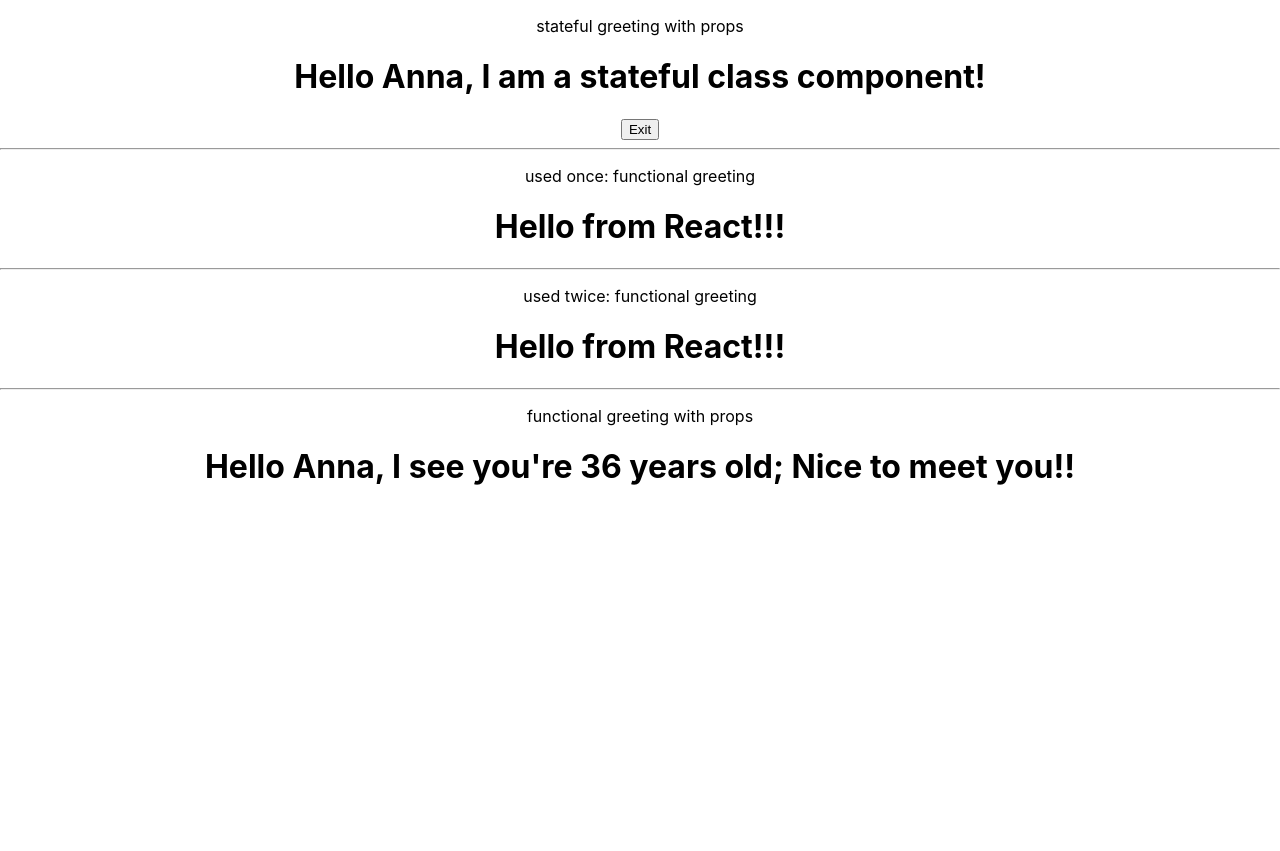
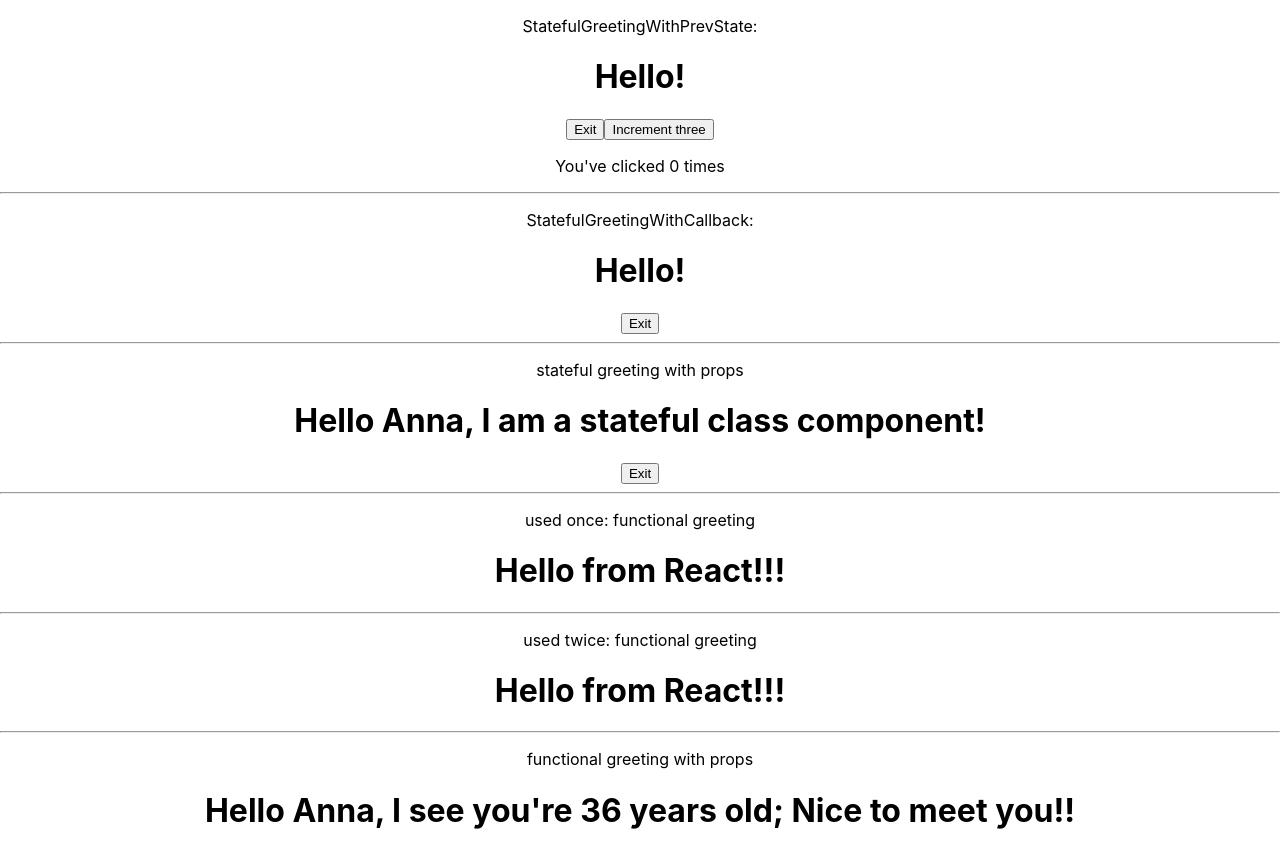
Before and after one commit to annagabain/gotpod-react-walkalong, a React (Create React App) app in the folder my-app/: page / in a window 1280 px wide. Before the commit the page ends 800 px from the top, so only its background shows below. Built offline with nearby package versions, Linux system fonts and the light colour scheme.

Commit message:
Learn Updating the State

```diff
--- a/my-app/src/App.js
+++ b/my-app/src/App.js
@@ -3,19 +3,25 @@
 import FunctionalGreeting from './components/FunctionalGreeting';
 import FunctionalGreetingWithProps from './components/FunctionalGreetingWithProps';
 import StatefulGreeting from './components/StatefulGreeting';
+import StatefulGreetingWithCallback from './components/StatefulGreetingWithCallback';
+import StatefulGreetingWithPrevState from './components/StatefulGreetingWithPrevState'
 
 
 function App() {
   return (
     <div className="App">
       {/* <h1>It works!</h1> */}
-      <p>stateful greeting with props</p><StatefulGreeting greeting="I am a stateful class component!" name="Anna"/>
+      <p>StatefulGreetingWithPrevState: </p><StatefulGreetingWithPrevState/>
       <hr/>
+      <p>StatefulGreetingWithCallback:</p> <StatefulGreetingWithCallback />
+      <hr />
+      <p>stateful greeting with props</p><StatefulGreeting greeting="I am a stateful class component!" name="Anna" />
+      <hr />
       <p>used once: functional greeting<FunctionalGreeting /></p>
-      <hr/>
+      <hr />
       <p>used twice: functional greeting<FunctionalGreeting /></p>
-      <hr/>
-      <p>functional greeting with props</p><FunctionalGreetingWithProps greeting="Nice to meet you!" name="Anna" age="36"/>
+      <hr />
+      <p>functional greeting with props</p><FunctionalGreetingWithProps greeting="Nice to meet you!" name="Anna" age="36" />
     </div>
   );
 }
--- /dev/null
+++ b/my-app/src/components/StatefulGreetingWithPrevState.js
@@ -0,0 +1,78 @@
+import React from "react";
+
+class StatefulGreetingWithPrevState extends React.Component {
+    constructor(props) {
+        super(props);
+        this.state = {
+            introduction: "Hello!",
+            buttonText: "Exit",
+            count: 0,
+        };
+    }
+
+    handleClick(){
+        this.setState((prevState, prevProps) => {
+            console.log('Previous State:', prevState)
+            console.log('Previous Props:', prevProps)
+            return {
+                introduction: prevState.introduction === "Hello!" ? "Goodbye" : "Hello!",
+                buttonText: prevState.buttonText === "Exit" ? "Enter" : "Exit"
+            }
+
+        })
+    }
+
+    // handleClick() {
+    //     // I am asynchronous, excecuting in the background
+    //     this.setState({
+    //         introduction: this.state.introduction === "Hello!" ? "Goodbye!" : "Hello!",
+    //         buttonText: this.state.buttonText === "Exit" ? "Enter" : "Exit",
+    //     }, () => {
+    //         console.log('new state', this.state.introduction);
+    //         console.log('new state', this.state.buttonText);
+    //     });
+    //     // I will execute before setState completes
+    //     console.log(this.state.introduction);
+    //     console.log(this.state.buttonText);
+    // }
+
+    increment() {
+        this.setState({
+            count: this.state.count + 1
+        })
+        console.log(this.state.count)
+    }
+
+    incrementThree(){
+        this.setState((prevState, prevProps) => {
+            console.log('Previous State:', prevState)
+            console.log('Previous Props:', prevProps)
+            return {
+                count: prevState.count +1
+            }
+        })
+        // this.increment()
+        // this.increment()
+        // // only the last one counts/matters
+        // this.increment()
+    }
+
+    render() {
+        return (
+            <div>
+                <h1>
+                    {this.state.introduction} {this.props.greeting}
+                </h1>
+                <button onClick={() => this.handleClick()}>
+                    {this.state.buttonText}
+                </button>
+                <button onClick={() => this.incrementThree()}>
+                    Increment three
+                </button>
+                <p>You've clicked {this.state.count} times</p>
+            </div>
+        );
+    }
+}
+
+export default StatefulGreetingWithPrevState;
```
